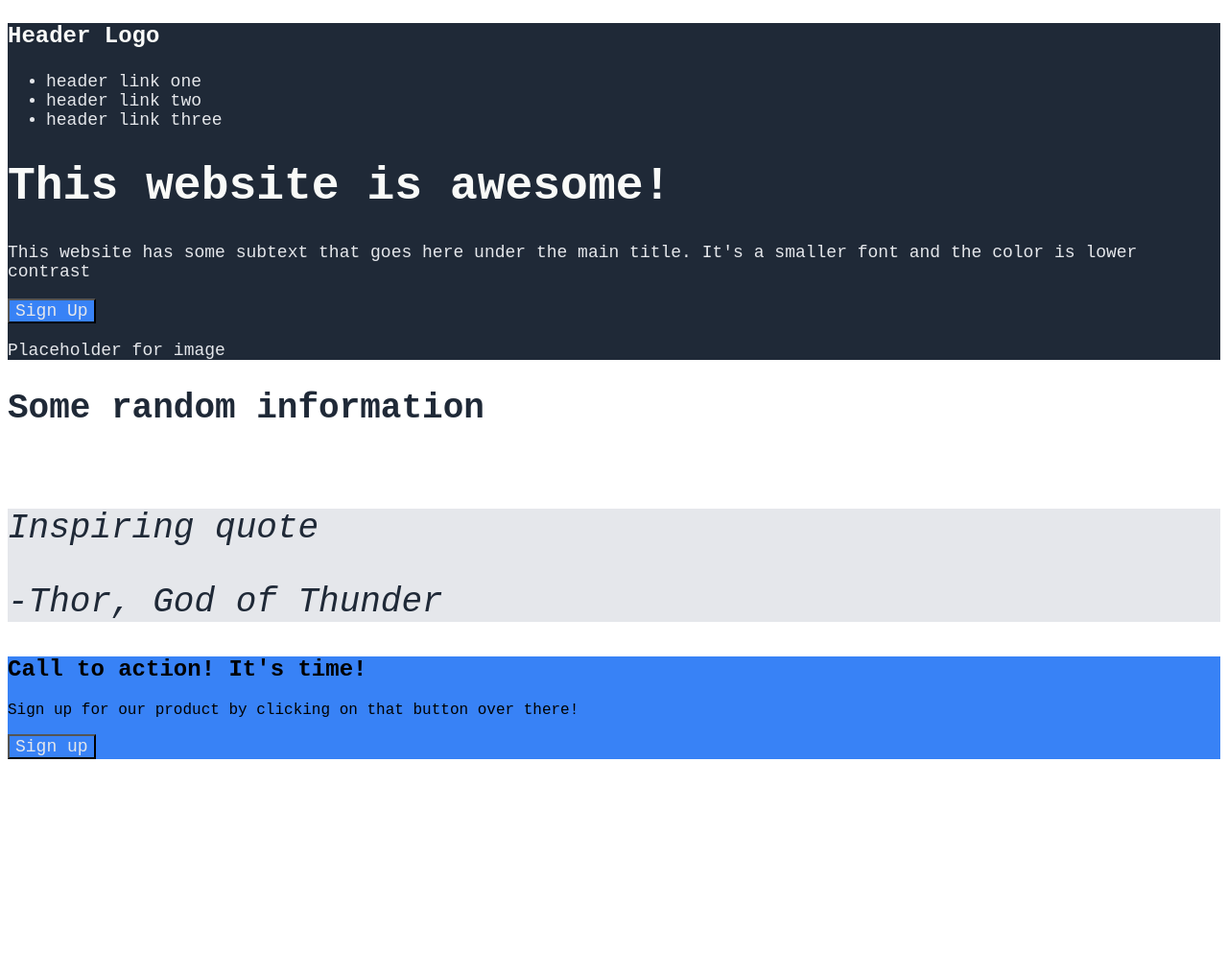
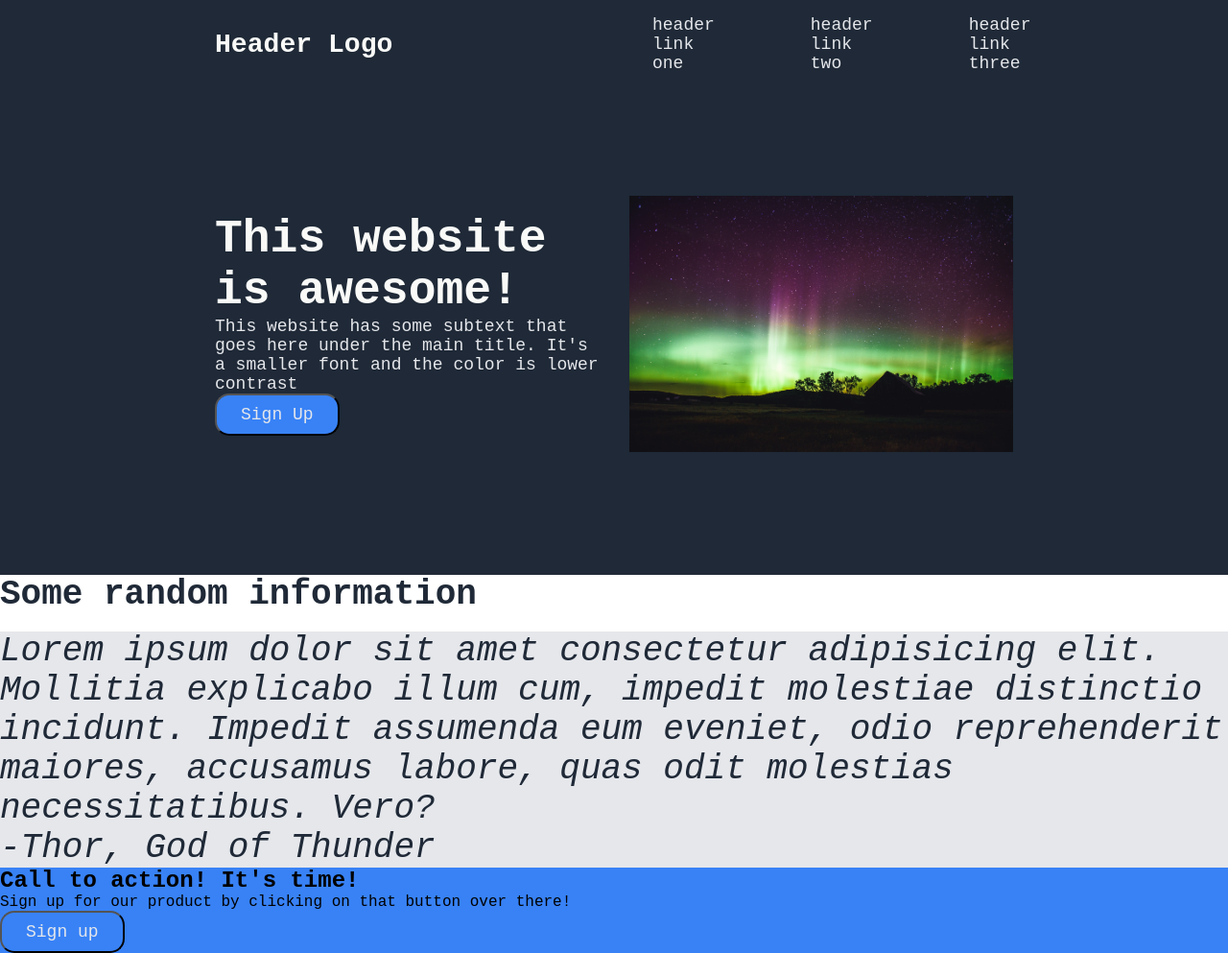
Before and after one commit to julianrodriguez2/landing-page, a plain HTML site: page index.html in a window 1280 px wide. Shown: the whole page at 96% size. Before the commit the page ends 800 px from the top, so only its background shows below. Drawn offline with Linux system fonts and the light colour scheme.

Commit message:
Fixed up the hero page + added image

```diff
--- a/index.html
+++ b/index.html
@@ -9,7 +9,9 @@
 <body>
     <div class="header-container">
         <div class="header">
-            <h3>Header Logo</h3>
+            <div class="logo-container">
+                <h3>Header Logo</h3>
+            </div>
             <div class="anchor-container">
                 <ul>
                     <li>
@@ -31,7 +33,7 @@
                 <button>Sign Up</button>
             </div>
             <div class="img-container1">
-                <p>Placeholder for image</p>
+                <img src="stars.jpg">
             </div>
         </div>
     </div>
@@ -42,7 +44,7 @@
         </div>
     </div>
     <div class="container3">
-        <p>Inspiring quote</p>
+        <p>Lorem ipsum dolor sit amet consectetur adipisicing elit. Mollitia explicabo illum cum, impedit molestiae distinctio incidunt. Impedit assumenda eum eveniet, odio reprehenderit maiores, accusamus labore, quas odit molestias necessitatibus. Vero?</p>
         <p>-Thor, God of Thunder</p>
     </div>
     <div class="container4">
--- a/styles.css
+++ b/styles.css
@@ -1,16 +1,66 @@
 * {
     font-family: 'Courier New', Courier, monospace;
+    margin: 0;
 }
 
+header {
+
+}
 .header-container {
     background-color: #1f2937;
     font-size: 18px;
     color: #e5e7eb;
+    display: flex;
+    flex-direction: column;
 }
-.header h3 {
+.logo-container {
     font-size: 24px;
     color: #f9faf8;
+    width: 50%;
 }
+.logo-container h3 {
+
+}
+.header {
+    display: flex;
+    justify-content: space-between;
+    align-items: center;
+    padding: 0 14rem;
+    gap: 1.5rem;
+    margin-top: 1rem;
+}
+.container1 {
+    display: flex;
+    align-items: center;
+    justify-content: space-around;
+    padding: 0rem 14rem;
+    margin: 8rem 0;
+    gap: 2rem;
+    flex-wrap: wrap;
+}
+.text-container1 {
+    flex: 1 1 40%;
+}
+.img-container1 {
+    display: flex;
+    flex: 1 0 40%;
+    align-content: center;
+    justify-content: center;
+    align-items: center;
+}
+.img-container1 img {
+    max-width: 100%;
+}
+
+.anchor-container {
+    width: 50%;
+}
+.header ul {
+    list-style-type: none;
+    display: flex;
+    gap: 100px;
+}
+
 .text-container1 h1 {
     font-size: 48px;
     font-weight: 800;
@@ -20,6 +70,8 @@ button {
     background-color: #3882F6;
     color: #e5e7eb;
     font-size: 18px;
+    border-radius: 15px;
+    padding: 10px 25px 10px 25px;
 }
 .container2 h2{
     font-size: 36px;
```
Also changed, not shown: stars.jpg (added).
